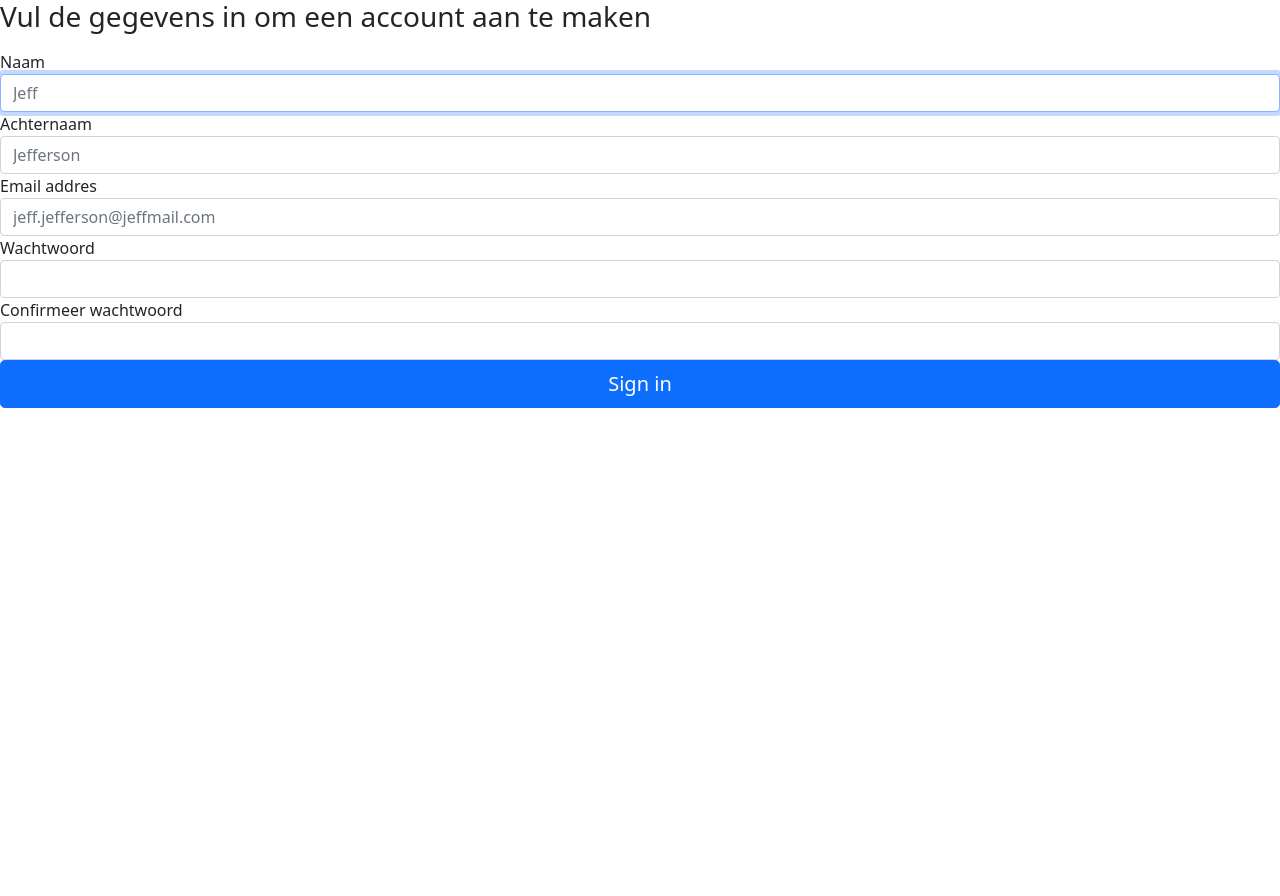
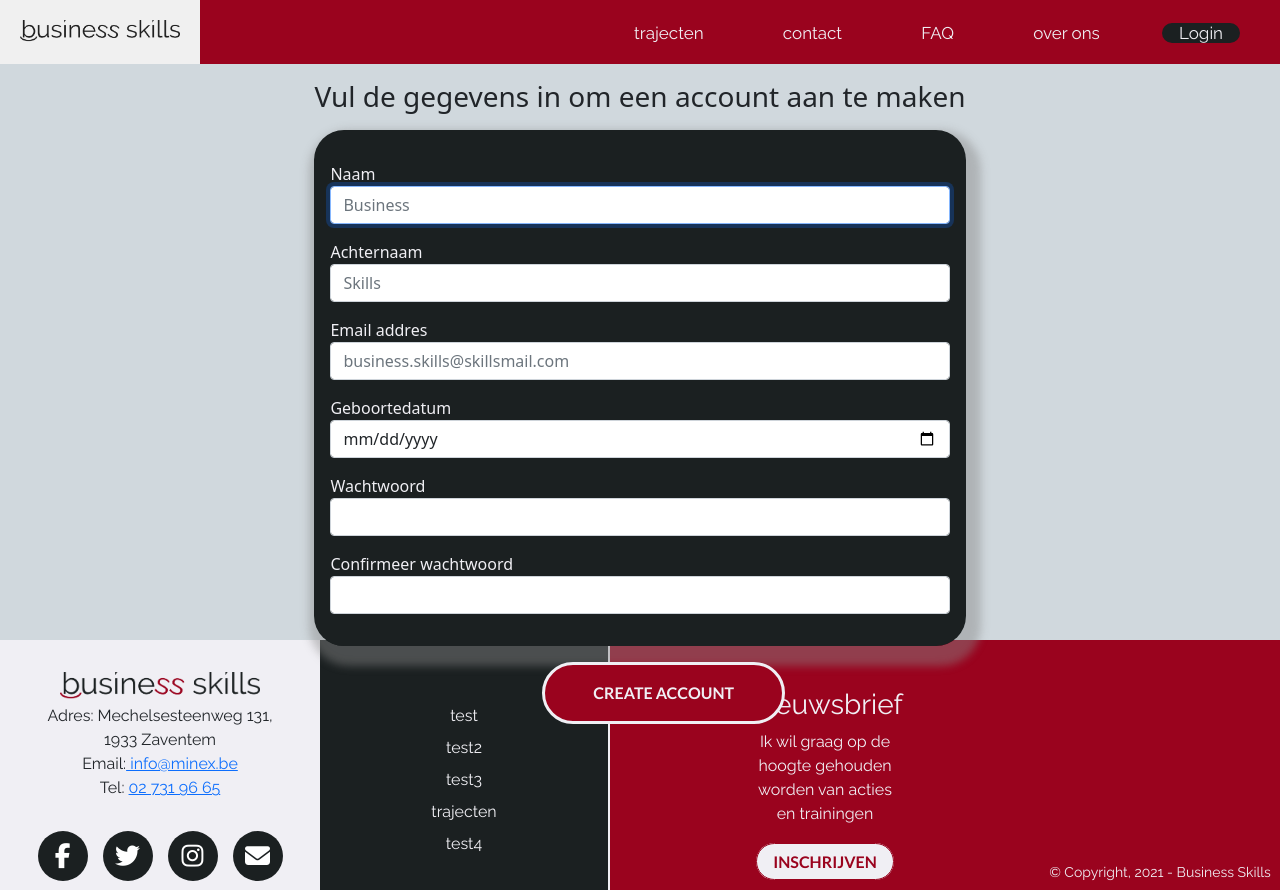
Before and after one commit to CED0001/Trends2, a plain HTML site: page createAccount.html in a window 1280 px wide. Before the commit the page ends 800 px from the top, so only its background shows below. Drawn offline with nearby package versions, Linux system fonts and the light colour scheme.

Commit message:
Co-authored-by: CED0001 <CED0001@users.noreply.github.com>

```diff
--- a/createAccount.html
+++ b/createAccount.html
@@ -1,4 +1,6 @@
 <!DOCTYPE html>
+<html lang="en">
+
 <html lang="en">
 
 <head>
@@ -8,76 +10,33 @@
   <link rel="stylesheet" href="style.css" />
   <link href="https://cdn.jsdelivr.net/npm/bootstrap@5.0.0-beta2/dist/css/bootstrap.min.css" rel="stylesheet"
     integrity="sha384-BmbxuPwQa2lc/FVzBcNJ7UAyJxM6wuqIj61tLrc4wSX0szH/Ev+nYRRuWlolflfl" crossorigin="anonymous" />
-  <!-- https://kyhsw.csb.app/trends2/createAccount.html -->
+  <link rel="stylesheet" href="https://cdnjs.cloudflare.com/ajax/libs/font-awesome/4.7.0/css/font-awesome.min.css" />
+  <script src="https://kit.fontawesome.com/798881a11a.js" crossorigin="anonymous"></script>
 
-  <!-- <style>
-        .bd-placeholder-img {
-            font-size: 1.125rem;
-            text-anchor: middle;
-            -webkit-user-select: none;
-            -moz-user-select: none;
-            user-select: none;
-        }
-
-        @media (min-width: 768px) {
-            .bd-placeholder-img-lg {
-                font-size: 3.5rem;
-            }
-        }
-
-        html,
-        body {
-            height: 100%;
-        }
-
-        body {
-            display: flex;
-            align-items: center;
-            padding-top: 40px;
-            padding-bottom: 40px;
-            background-color: #f5f5f5;
-        }
-
-        .form-signin {
-            width: 100%;
-            max-width: 500px;
-            padding: 15px;
-            margin: auto;
-        }
-
-        .form-signin .checkbox {
-            font-weight: 400;
-        }
-
-        .form-signin .form-control {
-            position: relative;
-            box-sizing: border-box;
-            height: auto;
-            padding: 10px;
-            font-size: 16px;
-        }
-
-        .form-signin .form-control:focus {
-            z-index: 2;
-        }
-
-        .form-signin input[type="email"] {
-            margin-bottom: -1px;
-            border-bottom-right-radius: 0;
-            border-bottom-left-radius: 0;
-        }
-
-        .form-signin input[type="password"] {
-            margin-bottom: 10px;
-            border-top-left-radius: 0;
-            border-top-right-radius: 0;
-        }
-    </style> -->
 
   <title>Create account</title>
 </head>
 
 <body>
+  <!-- =======================HEADER========================= -->
+  <header class="fixed-top">
+    <a class="navbar-brand" href="#">
+      <img src="./images/logo_business_skills.png" alt="logo" class="d-inline-block align-top"
+        title="Klik voor naar de homepage te gaan" />
+    </a>
+    <nav class="navbar navbar-brand container-fluid justify-content-end">
+      <div>
+        <ul>
+          <li><a href="./trajecten.html">trajecten</a></li>
+          <li><a href="#">contact</a></li>
+          <li><a href="./faq.html">FAQ</a></li>
+          <li><a href="#overons">over ons</a></li>
+          <li><a href="./login.html" class="loginbutton">Login</a></li>
+        </ul>
+      </div>
+    </nav>
+  </header>
+  <!-- =============================MAIN====================== -->
   <main class="form-signin">
     <form>
       <!-- Ik zou graag een gecentreede foto van business skills hebben op deze pagina maar weet even niet hoe -Cedric -->
@@ -85,20 +44,25 @@
       <h1 class="h3 mb-3 fw-normal">
         Vul de gegevens in om een account aan te maken
       </h1>
-      <label for="inputEmail" class="">Naam</label>
-      <input type="text" id="inputName" class="form-control" placeholder="Jeff" required autofocus />
+      <div class="create-shadow">
+        <div class="create-btn">
+          <label for="inputEmail" class="naam">Naam</label>
+          <input type="text" id="inputName" class="form-control" placeholder="Business" required autofocus />
 
-      <label for="inputEmail" class="">Achternaam</label>
-      <input type="text" id="inputName" class="form-control" placeholder="Jefferson" required autofocus />
+          <label for="inputEmail" class="achternaam">Achternaam</label>
+          <input type="text" id="inputName" class="form-control" placeholder="Skills" required autofocus />
 
-      <label for="inputEmail" class="">Email addres</label>
-      <input type="email" id="inputEmail" class="form-control" placeholder="jeff.jefferson@jeffmail.com" required
+          <label for="inputEmail" class="e-mail">Email addres</label>
+          <input type="email" id="inputEmail" class="form-control" placeholder="business.skills@skillsmail.com" required
             autofocus />
 
-      <label for="inputEmail" class="">Wachtwoord</label>
+          <label for="inutDate">Geboortedatum</label>
+          <input type="date" class="form-control">
+
+          <label for="inputEmail" class="wachtwoord">Wachtwoord</label>
           <input type="password" id="inputPassword" class="form-control" placeholder="" required />
 
-      <label for="inputEmail" class="">Confirmeer wachtwoord</label>
+          <label for="inputEmail" class="c-wachtwoord">Confirmeer wachtwoord</label>
           <input type="password" id="confirmPassword" class="form-control" placeholder="" required />
 
           <!-- <div class="checkbox mb-3">
@@ -106,12 +70,64 @@
                     <input type="checkbox" value="remember-me"> Remember me
                 </label>
             </div> -->
-      <button class="w-100 btn btn-lg btn-primary" type="submit">
-        Sign in
+        </div>
+      </div>
+        <div class="btn-div">
+          <button class="account-btn" type="">
+            CREATE ACCOUNT
           </button>
+        </div>
         <!-- <p class="mt-5 mb-3 text-muted">&copy; 2017–2021</p> -->
     </form>
   </main>
+  <!---------------------------- Footer ------------------------------>
+  <footer>
+    <div class="left">
+      <div class="logo-div">
+        <img src="./images/logo_business_skills.png" alt="logo" />
+      </div>
+
+      <div class="contactgegevens">
+        <address>
+          Adres: Mechelsesteenweg 131, 1933 Zaventem
+          <br />
+          Email:<a href="mailto:info@minex.be"> info@minex.be</a>
+          <br />
+          Tel: <a href="tel:+32 2 731 96 65"> 02 731 96 65 </a> <br />
+        </address>
+      </div>
+
+      <div class="socialMedia-buttons" class="footer-share">
+        <a href="#" class="fa fa-facebook" title="Facebook" target="_blank"></a>
+        <a href="#" class="fa fa-twitter" title="Twitter" target="_blank"></a>
+        <a href="#" class="fa fa-instagram" title="Instagram" target="_blank"></a>
+        <a href="#" class="fa fa-envelope" title="E-mail"></a>
+      </div>
+    </div>
+    <div class="right">
+      <div class="right-link">
+        <nav class="navi-fter">
+          <ul>
+            <li><a href="#">test</a></li>
+            <li><a href="#">test2</a></li>
+            <li><a href="#">test3</a></li>
+            <li><a href="./trajecten.html">trajecten</a></li>
+            <li><a href="#">test4</a></li>
+          </ul>
+        </nav>
+      </div>
+      <div class="right-nws">
+        <h3>Nieuwsbrief</h3>
+        <p>
+          Ik wil graag op de hoogte gehouden worden van acties en trainingen
+        </p>
+        <br />
+        <a class="inschrijf-button" href="#">inschrijven</a>
+      </div>
+      <small>&#169; Copyright, 2021 - Business Skills</small>
+    </div>
+  </footer>
+  <script src="../js.js"></script>
 </body>
 
 </html>
--- a/style.css
+++ b/style.css
@@ -742,7 +742,7 @@ main .trajecten-home img:hover {
 }
 
 .shadow-traject {
-  padding: 2em;
+  padding: 1em 2em;
   filter: drop-shadow(1px 1px 20px gray);
 }
 
@@ -848,3 +848,55 @@ main .trajecten-home img:hover {
   margin-right: auto;
   width: 50%;
 }
+
+/* Signing pagina */
+.form-signin{
+  display: flex;
+  justify-content: center;
+  height: 80vh;
+  background-color:#d0d8dd ;
+  padding-top: 5em;
+}
+.form-signin form{
+  position: relative;
+
+
+}
+.account-btn{
+  font-family: Lato;
+  font-weight: 900;
+  margin: 0;
+  position: absolute;
+  left: 35%;
+  justify-items: center;
+  color: #f0eff4;
+  border: 3px solid #f0eff4;
+  background-color: #9a031e;
+  font-family: "lato";
+  padding: 1em 3em;
+  border-radius: 60px;
+}
+.account-btn:hover{
+  color: #f0eff4;
+  border: 3px solid #f0eff4;
+  background-color: #06bcc1;
+  font-family: "lato";
+  padding: 1em 3em;
+  border-radius: 60px;
+}
+.create-shadow{
+  border-radius: 30px;
+  box-shadow: 5px 10px 8px 10px #88888873;
+}
+.create-btn{
+  padding: 1em 1em 2em;
+  background-color: #1B2021;
+  color: #F0EFF4;
+  border-radius: 30px;
+}
+.form-signin label{
+  padding-top: 1em;
+}
+.btn-div{
+  padding-top: 1em;
+}
```
Also changed, not shown: learningsnacks/personal-branding.html (+1 -0 lines). Lines whose indentation alone changed are shown as unchanged.
